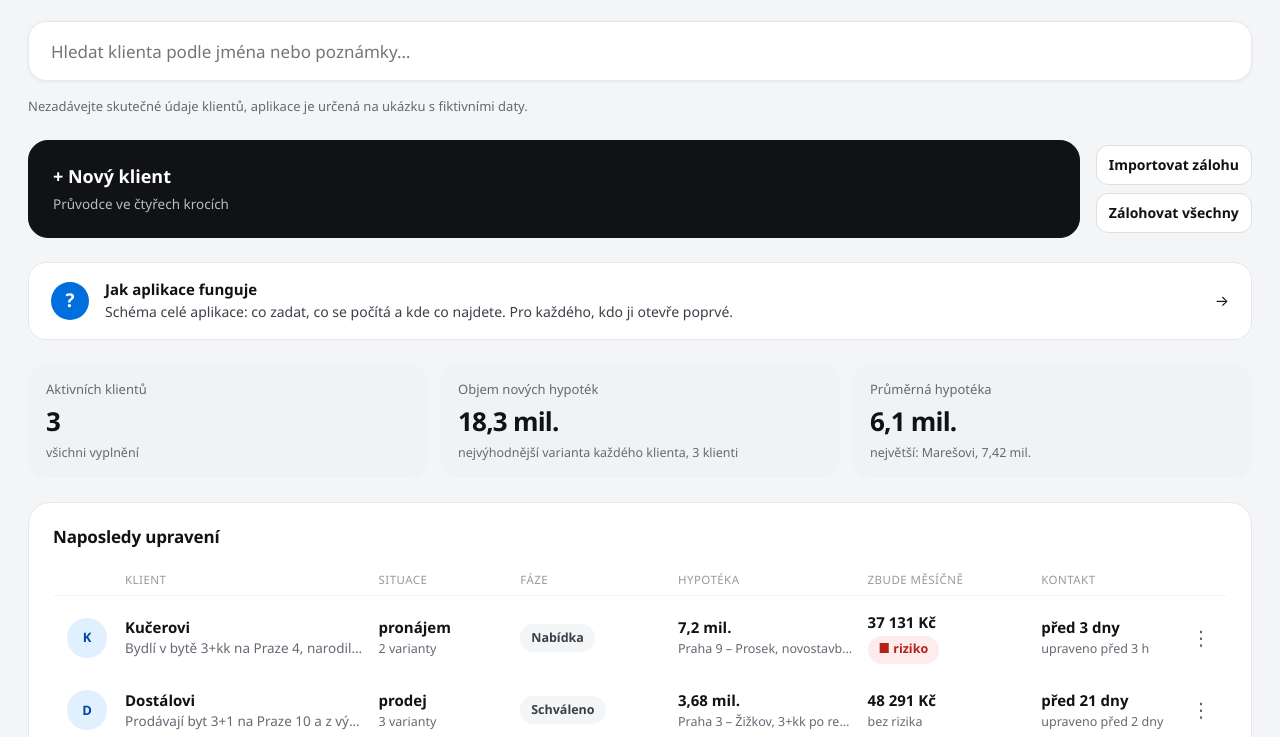
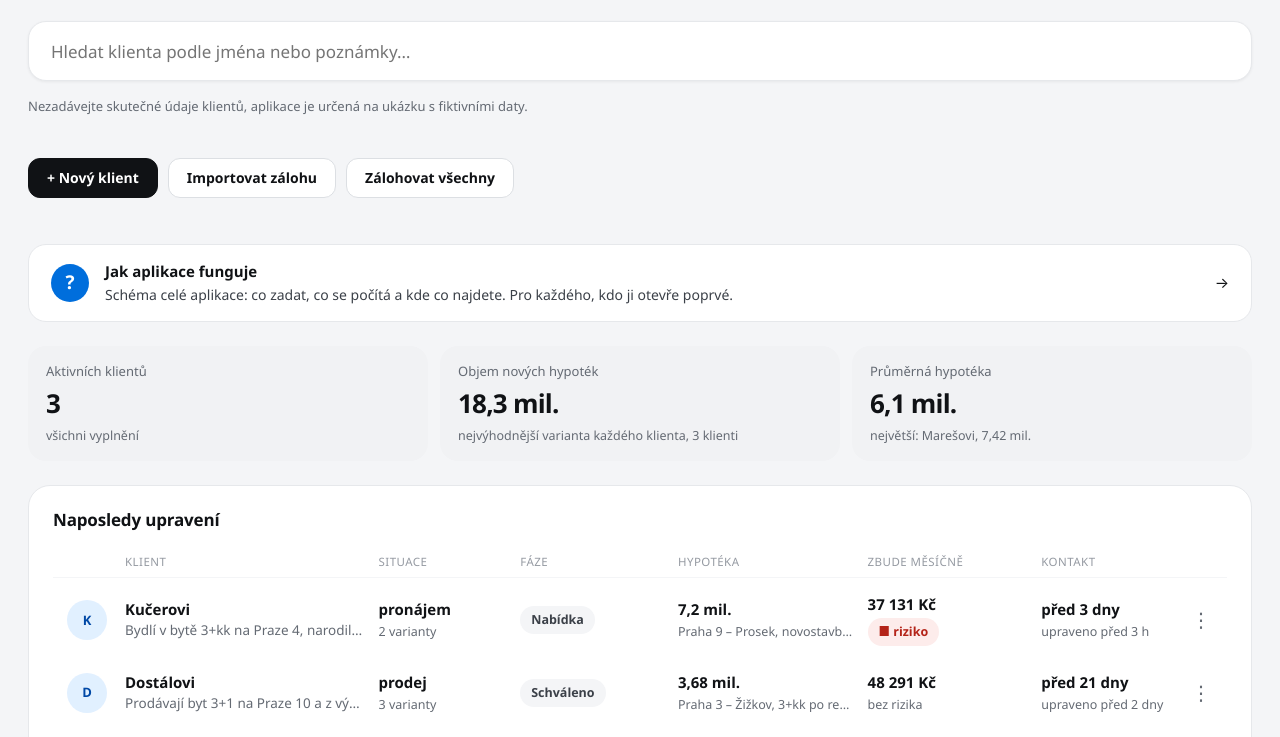
Before and after one commit to Nojmi/kalkulacka-bydleni-poradce, a plain HTML site: page index.html in a window 1280 px wide. Shown: the part 248-985 px from the top of the page. Drawn offline with Linux system fonts and the light colour scheme.

Commit message:
Úvod: Nový klient jako malé tlačítko vedle importu a zálohy
Co-Authored-By: Claude Sonnet 5.5 <noreply@anthropic.com>
Claude-Session: https://claude.ai/code/session_01CSf1y9RZmF6tZbgUHeN95K

```diff
--- a/js/app.js
+++ b/js/app.js
@@ -87,7 +87,7 @@ function header(c,r){
    +'<div class="sp"></div><button class="lnk" data-act="help" style="white-space:nowrap">Nápověda</button><button class="bk'+(bkOld()?' old':'')+'" data-act="backup">'+backupLabel()+'</button>'
    +'<button class="btn" data-act="exportOne">Exportovat</button><button class="btn blk" data-act="present">Prezentovat klientovi</button></header>';
 }
-const VERSION='2026-11-18.10';
+const VERSION='2026-11-18.11';
 const refCode=c=>(c?'K-'+String(c.id).slice(0,4).toUpperCase()+' · ':'')+'v'+VERSION;
 const refBtn=c=>'<button class="ref" data-act="copyRef" title="Kliknutím zkopírujete označení klienta a verze. Pošlete ho s popisem problému.">'+esc(refCode(c))+' ⧉</button>';
 const note=c=>'<div class="note"><b>Orientační výpočet, ne nabídka banky</b><span>Omezení výpočtu jsou u příslušných čísel, ikona ⓘ ukáže, jak se číslo spočítalo</span></div>'.replace(/<\/div>$/,refBtn(c)+'</div>');
@@ -142,7 +142,7 @@ function viewHome(){
   const ch=S.changes||0;
   return '<div class="page"><div class="home"><div><h1>Dobrý den</h1><p class="q">Koho dnes připravujete?</p></div>'
    +'<input class="search" id="homeq" data-f="homeq" placeholder="Hledat klienta podle jména nebo poznámky…" value="'+esc(UI.homeQ)+'" aria-label="Hledat klienta" autocomplete="off">'
-   +'<p class="fnote" style="margin:-8px 0 0">Nezadávejte skutečné údaje klientů, aplikace je určená na ukázku s fiktivními daty.</p><div class="acts3"><button class="act blk" data-act="newClient"><b>+ Nový klient</b><span>Průvodce ve čtyřech krocích</span></button><div class="sm2"><button class="btn" data-act="importOpen" title="Soubor JSON, nic se nepřepíše">Importovat zálohu</button><button class="btn" data-act="backup" title="'+(S.lastBackup?'Naposledy '+(days()===0?'dnes':'před '+days()+' '+pl(days(),'dnem','dny','dny')):'Zatím nezálohováno')+', od té doby '+ch+' '+pl(ch,'změna','změny','změn')+'">Zálohovat všechny</button></div></div>'
+   +'<p class="fnote" style="margin:-8px 0 0">Nezadávejte skutečné údaje klientů, aplikace je určená na ukázku s fiktivními daty.</p><div class="acts3"><button class="btn blk" data-act="newClient">+ Nový klient</button><div class="sm2"><button class="btn" data-act="importOpen" title="Soubor JSON, nic se nepřepíše">Importovat zálohu</button><button class="btn" data-act="backup" title="'+(S.lastBackup?'Naposledy '+(days()===0?'dnes':'před '+days()+' '+pl(days(),'dnem','dny','dny')):'Zatím nezálohováno')+', od té doby '+ch+' '+pl(ch,'změna','změny','změn')+'">Zálohovat všechny</button></div></div>'
    +'<button class="helpbar" data-act="help"><span class="hi">?</span><span class="ht"><b>Jak aplikace funguje</b><small>Schéma celé aplikace: co zadat, co se počítá a kde co najdete. Pro každého, kdo ji otevře poprvé.</small></span><span class="ar">→</span></button>'
    +homeTop(rs)+'<div class="hg"><div class="card"><div class="rowb"><h2>Naposledy upravení</h2>'+(UI.homeAll||q?'':'<button class="lnk" data-act="homeAll">Všichni klienti ('+rs.length+')</button>')+'</div><div class="crh"><span></span><span>Klient</span><span>Situace</span><span>Fáze</span><span>Hypotéka</span><span>Zbude měsíčně</span><span>Kontakt</span></div><div style="display:flex;flex-direction:column;gap:2px;margin-top:4px">'+rowsH+'</div>'+archH+'</div>'
    +'</div>'+homeSide(rs)+homeCare(rs)+'</div></div>';
--- a/styles.css
+++ b/styles.css
@@ -459,3 +459,5 @@ text .sb{font-size:12.5px;fill:#6b7280}
 .hg{grid-template-columns:1fr}
 .crh{display:grid;grid-template-columns:44px minmax(150px,1.5fr) minmax(90px,.8fr) minmax(110px,.9fr) minmax(130px,1.1fr) minmax(120px,1fr) minmax(100px,.8fr);gap:14px;padding:14px 58px 6px 14px;font-size:11.5px;color:var(--ink4);text-transform:uppercase;letter-spacing:.04em;border-bottom:1px solid var(--field);margin-top:8px}
 .hg2{align-items:start}
+
+.acts3{display:flex;flex-wrap:wrap;gap:10px;align-items:center;margin:18px 0 22px}.acts3 .sm2{display:contents}.acts3 .btn{padding:10px 18px}
```
